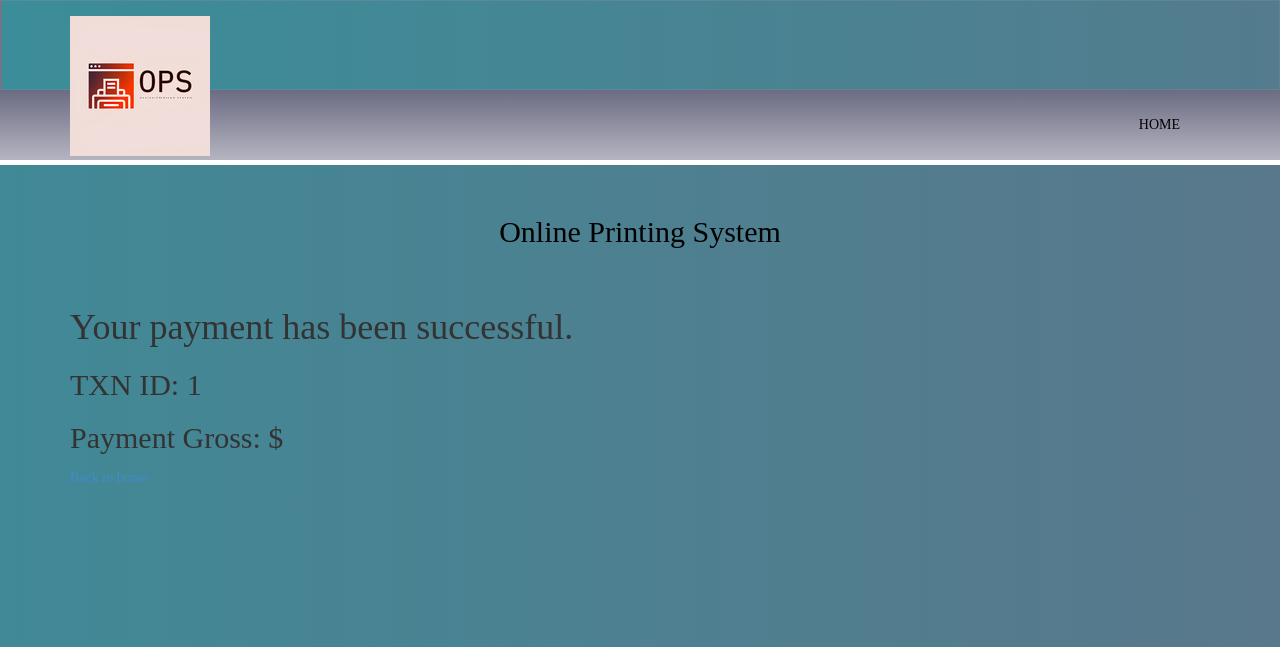
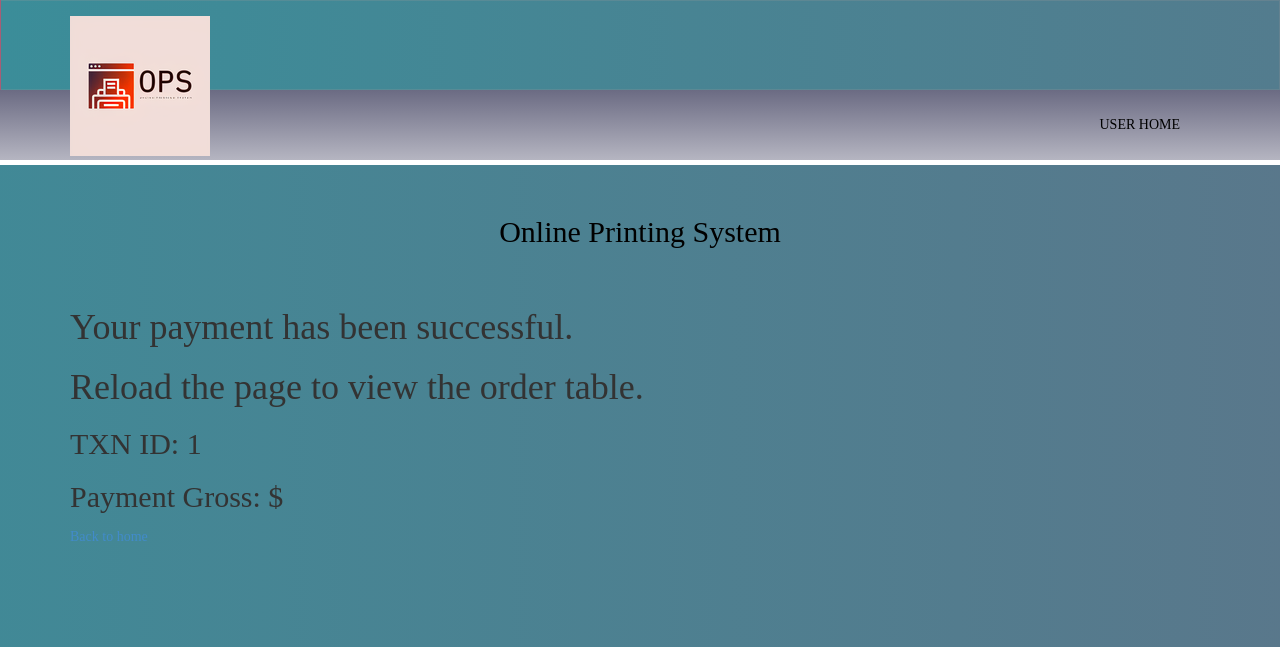
Before and after one commit to jagatish10/ops, a PHP site: page /paypal/success.php?tx=1 in a window 1280 px wide. Shown: the top 647 px of the page. Run offline with PHP 8.4, Linux system fonts and the light colour scheme; data that the repository does not hold is empty.

Commit message:
Update success.php

```diff
--- a/paypal/success.php
+++ b/paypal/success.php
@@ -43,7 +43,7 @@
                 <div class="col-md-12">
                     <div class="navbar-collapse collapse ">
                         <ul id="menu-top" class="nav navbar-nav navbar-right">
-                         <li><a href="../user/utama.php">HOME</a></li>
+                         <li><a href="../user/utama.php">USER HOME</a></li>
                        </ul>
                          <ul id="menu-top" class="nav navbar-nav navbar-right">
                         </ul>
@@ -113,12 +113,13 @@
 
 <?php }else{ ?>
     <h1>Your payment has been successful.</h1>
+    <h1>Reload the page to view the order table.</h1>
     <h2>TXN ID: <?php echo $txn_id; ?></h2>
     <h2>Payment Gross: <?php echo '$'.$payment_gross.' '.$currency_code; ?></h2>
 <?php } }else{ ?>
     <h1>Your payment has failed.</h1>
 <?php } ?>
-<a href="https://ops-eprint.herokuapp.com/user/upload1.php">Back to home</a>
+<a href="https://ops-eprint.herokuapp.com/user/utama.php">Back to home</a>
 
 </div>
 </div>
```
